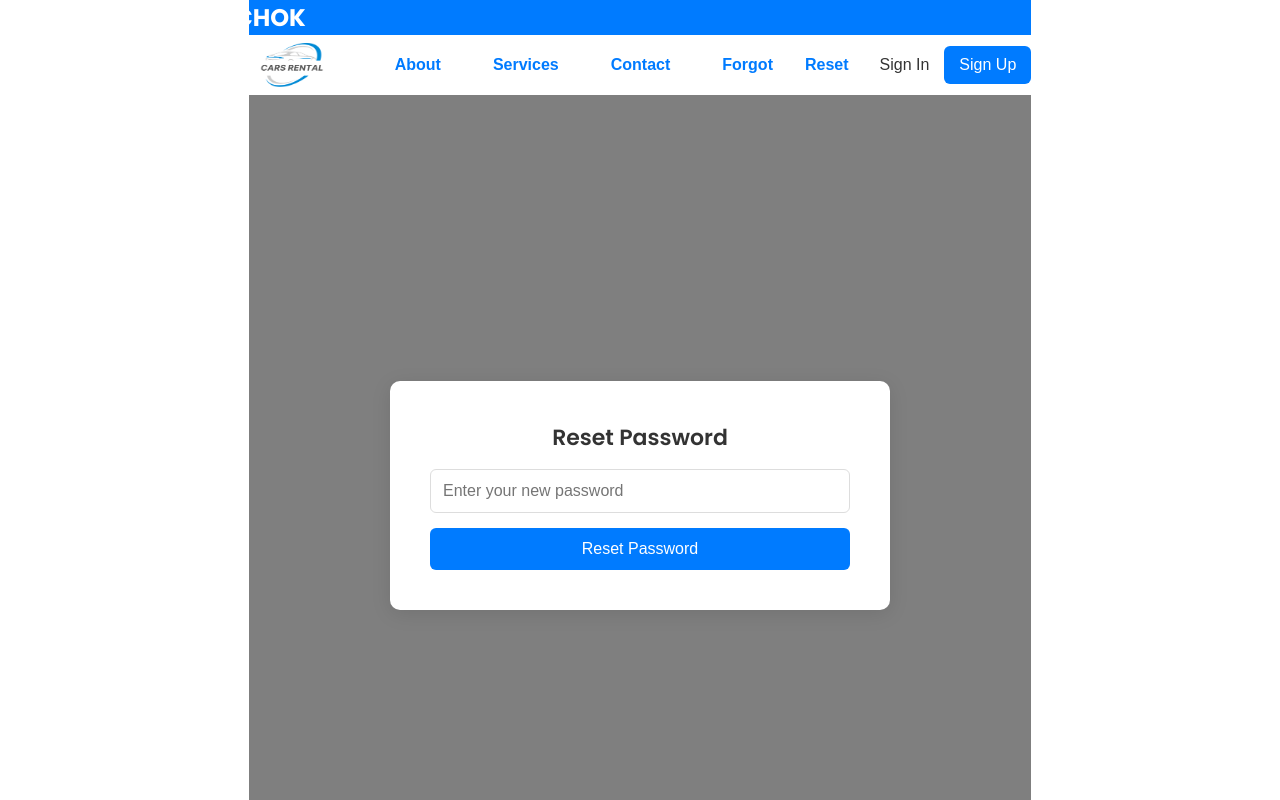
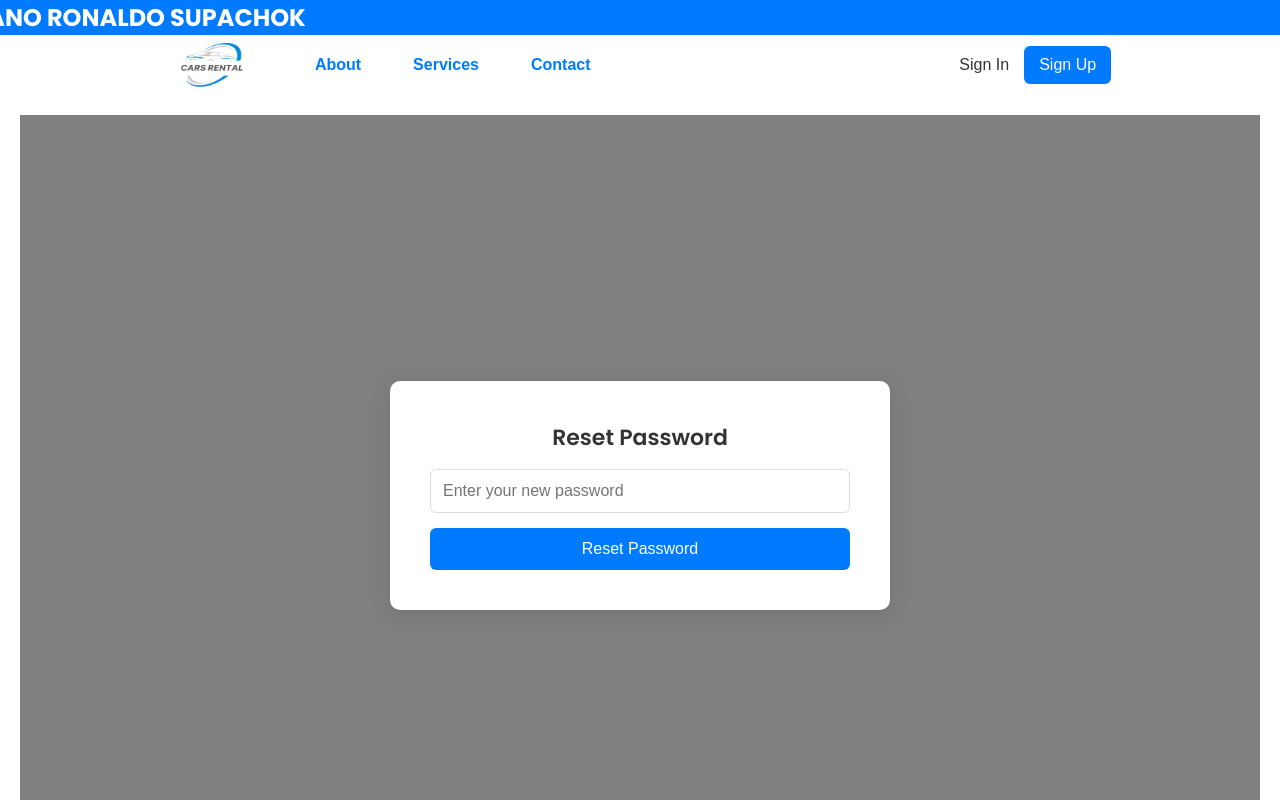
Before and after one commit to tyri0n11/WEB-APP-Car-Rental-Service, a React (Vite) app in the folder client/: page /auth/reset-password in a window 1280 px wide. Shown: the top 800 px of the page. Built offline with nearby package versions, Linux system fonts and the light colour scheme.

Commit message:
fix/ pages doesnt display full width

```diff
--- a/client/src/components/layout/Navbar.tsx
+++ b/client/src/components/layout/Navbar.tsx
@@ -73,22 +73,6 @@ const Navbar: React.FC<{
                 Contact
               </button>
             </li>
-            <li>
-              <button
-                type="button"
-                className={styles.navButton}
-                onClick={() => handleNavigation("auth/forgot-password")}
-              >
-                Forgot
-              </button>
-              <button
-                type="button"
-                className={styles.navButton}
-                onClick={() => handleNavigation("auth/reset-password")}
-              >
-                Reset
-              </button>
-            </li>
           </ul>
         </div>
       </div>
--- a/client/src/components/pages/auth/forgot-password.tsx
+++ b/client/src/components/pages/auth/forgot-password.tsx
@@ -83,14 +83,16 @@ const styles = {
         alignItems: "center",
         justifyContent: "center",
         height: "100vh",
-        width: "100%",
+        width: "100vw",
+        padding: "20px",
         //backgroundImage: `url(${images.background})`,
         backgroundSize: "cover",
         backgroundPosition: "center",
         backgroundRepeat: "no-repeat",
     },
     box: {
-        width: "500px",
+        width: "100%",
+        maxWidth: "600px",
         padding: "40px",
         background: "white",
         borderRadius: "10px",
@@ -129,4 +131,5 @@ const styles = {
     }),
 };
 
+
 export default ForgotPassword;
--- a/client/src/components/pages/auth/reset-password.tsx
+++ b/client/src/components/pages/auth/reset-password.tsx
@@ -1,4 +1,4 @@
-import React, { useState, useEffect } from "react";
+import React, { useState } from "react";
 import { useSearchParams } from "react-router-dom";
 
 const ResetPassword: React.FC = () => {
@@ -8,7 +8,6 @@ const ResetPassword: React.FC = () => {
     const [error, setError] = useState("");
     const [loading, setLoading] = useState(false);
 
-    // Extract token from the query parameter
     const token = searchParams.get("token");
 
     const handleSubmit = async (e: React.FormEvent) => {
@@ -24,7 +23,6 @@ const ResetPassword: React.FC = () => {
         }
 
         try {
-            // Read host and path from environment variables
             const API_HOST = import.meta.env.VITE_HOST || "http://localhost:3000";
             const RP_PATH = import.meta.env.VITE_RP_PATH || "/auth/reset-password";
             const API_URL = `${API_HOST}${RP_PATH}`;
@@ -42,13 +40,10 @@ const ResetPassword: React.FC = () => {
 
             setMessage("Password reset successfully!");
 
-            // Remove the token from the URL after success
             setTimeout(() => {
                 window.history.replaceState({}, document.title, window.location.pathname);
                 setSearchParams({});
             }, 500);
-
-
         } catch (err) {
             setError(err instanceof Error ? err.message : "An error occurred.");
         } finally {
@@ -82,15 +77,16 @@ const ResetPassword: React.FC = () => {
     );
 };
 
-// Extracted styles
+// Updated responsive styles
 const styles = {
     container: {
         display: "flex",
         alignItems: "center",
         justifyContent: "center",
         height: "100vh",
-        width: "100%",
-        //backgroundImage: `url(${images.background})`,
+        width: "100vw", // Full width of the browser
+        padding: "20px", // Prevents content from touching edges on small screens
+        //backgroundImage: `url(${images.background})`,]
         backgroundSize: "cover",
         backgroundPosition: "center",
     },
@@ -103,7 +99,8 @@ const styles = {
         backgroundColor: "rgba(0, 0, 0, 0.5)",
     },
     box: {
-        width: "500px",
+        width: "90%", // Responsive width for mobile screens
+        maxWidth: "500px", // Prevents it from being too wide on larger screens
         padding: "40px",
         background: "white",
         borderRadius: "10px",
--- a/client/src/components/pages/auth/signin/SignIn.tsx
+++ b/client/src/components/pages/auth/signin/SignIn.tsx
@@ -1,6 +1,8 @@
 import React, { useState } from "react";
 import { FaTimes } from "react-icons/fa";
 import { useAuth } from "../../../../hooks/useAuth";
+import { Link } from "react-router-dom";
+
 import "../AuthStyles.css";
 
 const SignIn: React.FC<{
@@ -90,8 +92,11 @@ const SignIn: React.FC<{
               <label>
                 <input type="checkbox" /> Remember me
               </label>
-              <a href="#">Forgot password?</a>
+              <Link to="/auth/forgot-password" onClick={onClose}>
+                Forgot password?
+              </Link>
             </div>
+
             <div className="button-box">
               <button type="submit">Sign In</button>
             </div>
```
